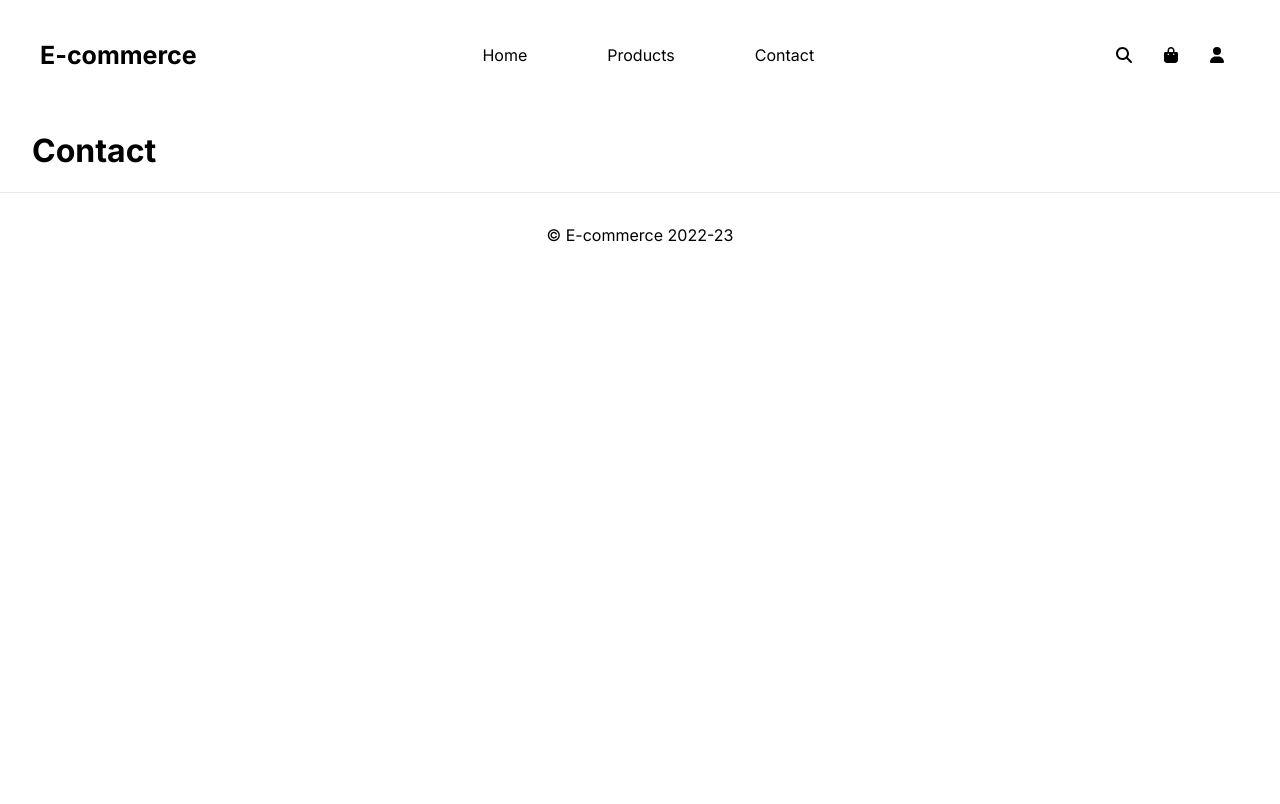
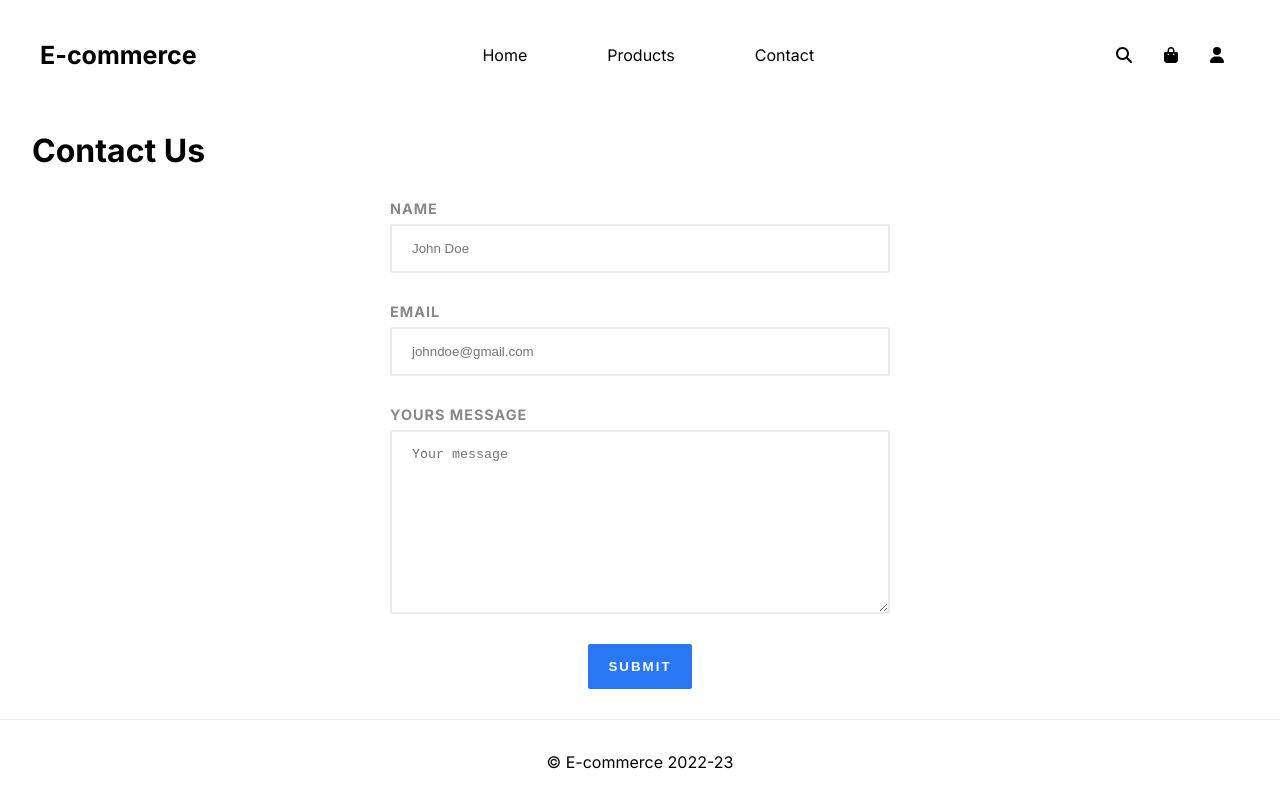
Before and after one commit to aaahanamehrotra/e-commerce, a Next.js app: page /contact in a window 1280 px wide. Built offline with nearby package versions, Linux system fonts and the light colour scheme.

Commit message:
add: contact page

```diff
--- a/components/Navbar/Navbar.module.css
+++ b/components/Navbar/Navbar.module.css
@@ -33,4 +33,9 @@
 .icon {
   cursor: pointer;
   margin-inline: 1em;
+  transition: font-size 500ms ease-in;
 }
+
+.icon:hover {
+  font-size: 20px;
+}
--- a/components/Product/ProductCard.module.css
+++ b/components/Product/ProductCard.module.css
@@ -36,4 +36,10 @@
   margin-inline: 3em;
   padding: .5em;
   border-radius: 10px;
+  transition: font-weight 500ms ease-in;
 }
+
+.texts a:hover,
+.texts a:focus {
+  font-weight: bold;
+}
--- a/pages/contact.js
+++ b/pages/contact.js
@@ -1,6 +1,41 @@
+import contactStyles from '../styles/Contact.module.css'
 function contact() {
   return (
-    <h1>Contact</h1>
+    <>
+      <div className={contactStyles.contact}>
+        <h1>Contact Us</h1>
+        <div className={contactStyles.form}>
+          <form>
+            <div class={contactStyles.inputGroup}>
+              <label for="name">Name</label>
+              <input type="text" name="name" id="name" placeholder="John Doe" />
+            </div>
+            <div class={contactStyles.inputGroup}>
+              <label for="email">Email</label>
+              <input
+                type="email"
+                name="email"
+                id="email"
+                placeholder="johndoe@gmail.com"
+              />
+            </div>
+            <div class={contactStyles.inputGroup}>
+              <label for="about">Yours Message</label>
+              <textarea
+                name="textarea"
+                id="about"
+                cols="30"
+                rows="10"
+                placeholder="Your message"
+              ></textarea>
+            </div>
+            <div class={contactStyles.inputGroup}>
+              <button type="submit" className={contactStyles.button}>Submit</button>
+            </div>
+          </form>
+        </div>
+      </div>
+    </>
   )
 }
 
--- a/pages/products/[id].js
+++ b/pages/products/[id].js
@@ -8,7 +8,7 @@ function Product({ data }) {
   return (
     <>
       <div key='1' className={productStyles.product}>
-        <Image src={data.img} width='300' height='300' alt='product image' className={productStyles.img}/>
+        <Image src={data.img} width='350' height='400' alt='product image' className={productStyles.img}/>
         <div className={productStyles.info}>
           <h1>{data.name}</h1>
           <h2>{data.description}</h2>
--- /dev/null
+++ b/styles/Contact.module.css
@@ -0,0 +1,67 @@
+.form {
+  max-width: 500px;
+  width: 95%;
+  margin: 0 auto;
+  display: block;
+}
+
+.inputGroup {
+  margin: 30px 0;
+}
+
+.inputGroup > * {
+  display: block;
+}
+
+.inputGroup label {
+  font-size: 0.9rem;
+  font-weight: bold;
+  color: #888;
+  letter-spacing: 1px;
+  text-transform: uppercase;
+}
+
+.inputGroup input,
+.inputGroup textarea {
+  margin: 7px 0;
+  width: 100%;
+  padding: 15px 0;
+  text-indent: 20px;
+  border: 2px solid #eaeaef;
+  border-radius: 2px;
+  color: #444444;
+}
+
+.inputGroup input[type="text"]:focus,
+.inputGroup input[type="text"]:active,
+.inputGroup input[type="email"]:focus,
+.inputGroup input[type="email"]:active {
+  border-color: #2977f5;
+}
+
+.inputGroup:last-child {
+  display: flex;
+  justify-content: center;
+}
+
+.button[type="submit"] {
+  padding: 15px 20px;
+  background: #2977f5;
+  color: #fff;
+  border: none;
+  border-radius: 2px;
+  font-weight: bold;
+  letter-spacing: 2px;
+  text-transform: uppercase;
+}
+
+.button[type="submit"]:focus,
+.button[type="submit"]:active {
+  outline: none;
+}
+
+.input-group textarea {
+  width: 499px;
+  height: 161px;
+  resize: none;
+}
```
Also changed, not shown: pages/index.js (+9 -9 lines), styles/Home.module.css (+8 -6 lines).
